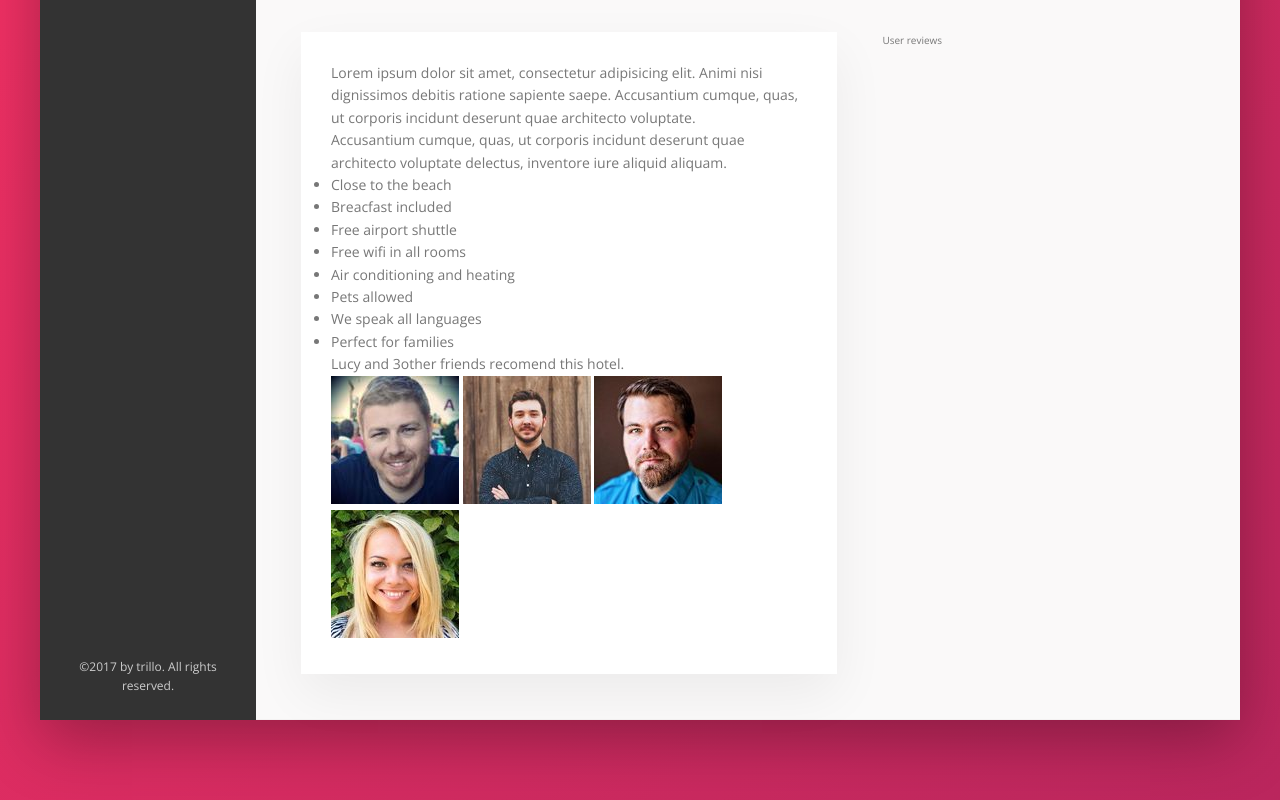
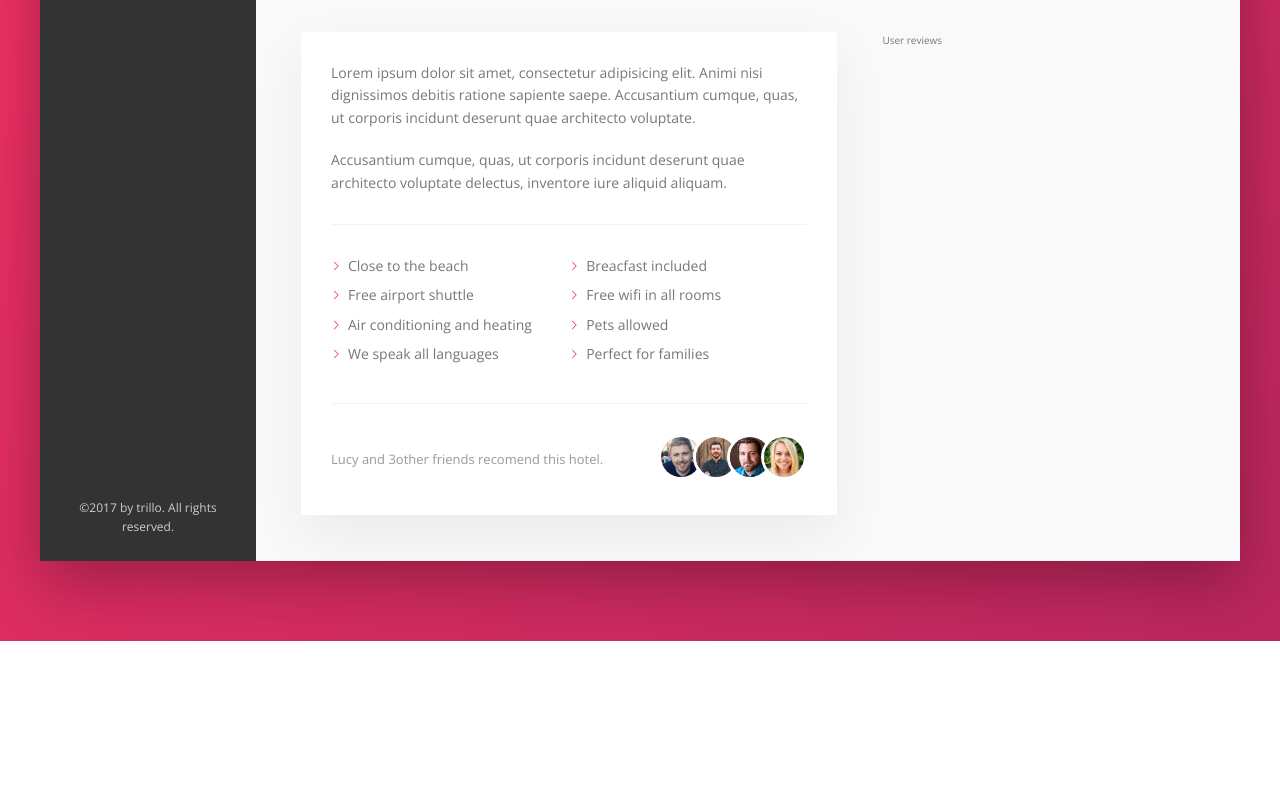
Before and after one commit to Fichtenbaum/Trillo, a website: page index.html in a window 1280 px wide. Shown: the part 615-1415 px from the top of the page. After the commit the page ends 1256 px from the top, so only its background shows below. Drawn offline with nearby package versions, Linux system fonts and the light colour scheme.

Commit message:
feat: create the description section part 2

```diff
--- a/sass/_components.scss
+++ b/sass/_components.scss
@@ -290,3 +290,71 @@
     box-shadow: none;
   }
 }
+////////////////////////////////////
+/// PARAGRAPH
+.paragraph:not(:last-of-type) {
+  margin-bottom: 2rem;
+}
+
+////////////////////////////////////
+/// LIST
+.list {
+  list-style: none;
+  margin: 3rem 0;
+  padding: 3rem 0;
+  border-top: var(--line);
+  border-bottom: var(--line);
+  display: flex;
+  flex-wrap: wrap;
+
+  &__item {
+    flex: 0 0 50%;
+    margin-bottom: 0.7rem;
+  }
+
+  &__item::before {
+    content: "";
+    display: inline-block;
+    height: 1rem;
+    width: 1rem;
+    margin-right: 0.7rem;
+    //Older browser
+    // background-image: url(../img/chevron-thin-right.svg);
+    // background-size: cover;
+
+    //Newer browsers -mask
+    background-color: var(--color-primary);
+    -webkit-mask-image: url(../img/chevron-thin-right.svg);
+    -webkit-mask-size: cover;
+    mask-image: url(../img/chevron-thin-right.svg);
+    mask-size: cover;
+  }
+}
+
+////////////////////////////////////
+/// RECOMMEND
+.recommend {
+  font-size: 1.3rem;
+  color: var(--color-grey-dark-3);
+  display: flex;
+  align-items: center;
+
+  &__count {
+    margin-right: auto;
+  }
+
+  &__friends {
+  }
+
+  &__photo {
+    box-sizing: content-box;
+    height: 4rem;
+    width: 4rem;
+    border-radius: 50%;
+    border: 3px solid #fff;
+
+    &:not(:last-child) {
+      margin-right: -1.5rem;
+    }
+  }
+}
```
Also changed, not shown: css/style.css.
